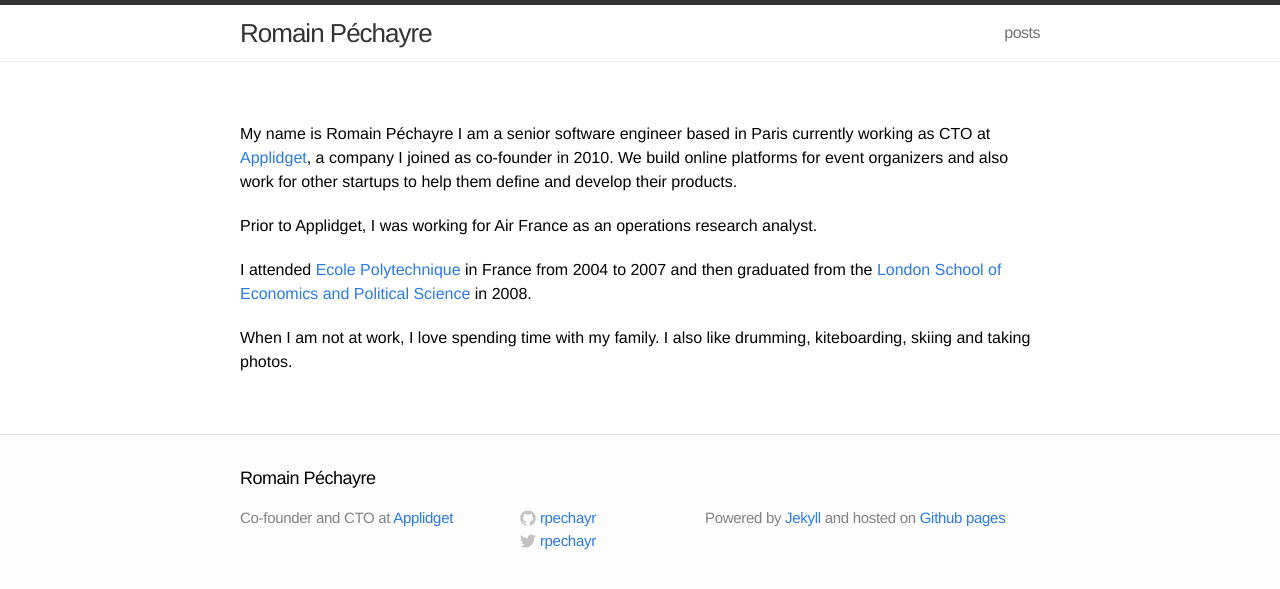
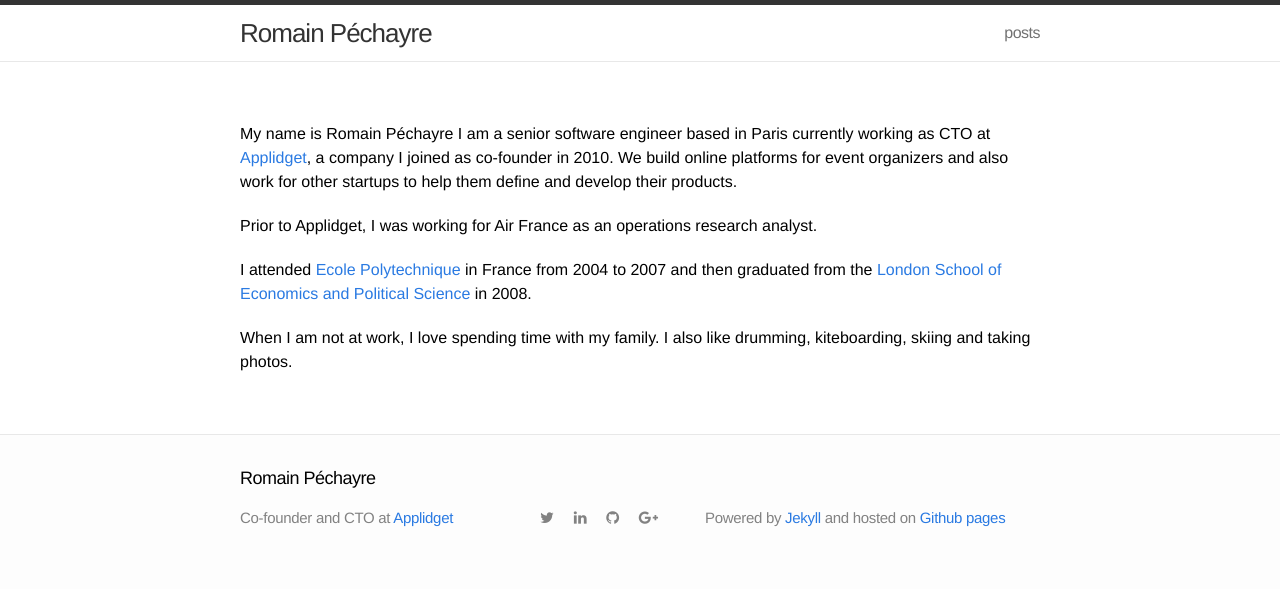
Before and after one commit to rpechayr/old-www, a Jekyll site: the page built from about.md, in a window 1280 px wide. Shown: the top 589 px of the page. Built offline with Jekyll 4.4.1, drawn with Linux system fonts in a browser that asks for light colours; nearby versions of some CDN libraries.

Commit message:
Social network icons

```diff
--- a/_includes/footer.html
+++ b/_includes/footer.html
@@ -11,43 +11,27 @@
     </div>
 
     <div class="footer-col-2 column">
-      <ul>
-        {% if site.github_username %}<li>
-          <a href="https://github.com/{{ site.github_username }}">
-            <span class="icon github">
-              <svg version="1.1" class="github-icon-svg" xmlns="http://www.w3.org/2000/svg" xmlns:xlink="http://www.w3.org/1999/xlink" x="0px" y="0px"
-                 viewBox="0 0 16 16" enable-background="new 0 0 16 16" xml:space="preserve">
-                <path fill-rule="evenodd" clip-rule="evenodd" fill="#C2C2C2" d="M7.999,0.431c-4.285,0-7.76,3.474-7.76,7.761
-                c0,3.428,2.223,6.337,5.307,7.363c0.388,0.071,0.53-0.168,0.53-0.374c0-0.184-0.007-0.672-0.01-1.32
-                c-2.159,0.469-2.614-1.04-2.614-1.04c-0.353-0.896-0.862-1.135-0.862-1.135c-0.705-0.481,0.053-0.472,0.053-0.472
-                c0.779,0.055,1.189,0.8,1.189,0.8c0.692,1.186,1.816,0.843,2.258,0.645c0.071-0.502,0.271-0.843,0.493-1.037
-                C4.86,11.425,3.049,10.76,3.049,7.786c0-0.847,0.302-1.54,0.799-2.082C3.768,5.507,3.501,4.718,3.924,3.65
-                c0,0,0.652-0.209,2.134,0.796C6.677,4.273,7.34,4.187,8,4.184c0.659,0.003,1.323,0.089,1.943,0.261
-                c1.482-1.004,2.132-0.796,2.132-0.796c0.423,1.068,0.157,1.857,0.077,2.054c0.497,0.542,0.798,1.235,0.798,2.082
-                c0,2.981-1.814,3.637-3.543,3.829c0.279,0.24,0.527,0.713,0.527,1.437c0,1.037-0.01,1.874-0.01,2.129
-                c0,0.208,0.14,0.449,0.534,0.373c3.081-1.028,5.302-3.935,5.302-7.362C15.76,3.906,12.285,0.431,7.999,0.431z"/>
-              </svg>
-            </span>
-            <span class="username">{{ site.github_username }}</span>
+      <ul class="profile-icons">
+        <li>
+          <a href="https://twitter.com/rpechayr" title="Follow me on Twitter">
+            <i class="fa fa-twitter"></i>
           </a>
-        </li>{% endif %}
-        {% if site.twitter_username %}<li>
-          <a href="https://twitter.com/{{ site.twitter_username }}">
-            <span class="icon twitter">
-              <svg version="1.1" class="twitter-icon-svg" xmlns="http://www.w3.org/2000/svg" xmlns:xlink="http://www.w3.org/1999/xlink" x="0px" y="0px"
-                 viewBox="0 0 16 16" enable-background="new 0 0 16 16" xml:space="preserve">
-                <path fill="#C2C2C2" d="M15.969,3.058c-0.586,0.26-1.217,0.436-1.878,0.515c0.675-0.405,1.194-1.045,1.438-1.809
-                c-0.632,0.375-1.332,0.647-2.076,0.793c-0.596-0.636-1.446-1.033-2.387-1.033c-1.806,0-3.27,1.464-3.27,3.27
-                c0,0.256,0.029,0.506,0.085,0.745C5.163,5.404,2.753,4.102,1.14,2.124C0.859,2.607,0.698,3.168,0.698,3.767
-                c0,1.134,0.577,2.135,1.455,2.722C1.616,6.472,1.112,6.325,0.671,6.08c0,0.014,0,0.027,0,0.041c0,1.584,1.127,2.906,2.623,3.206
-                C3.02,9.402,2.731,9.442,2.433,9.442c-0.211,0-0.416-0.021-0.615-0.059c0.416,1.299,1.624,2.245,3.055,2.271
-                c-1.119,0.877-2.529,1.4-4.061,1.4c-0.264,0-0.524-0.015-0.78-0.046c1.447,0.928,3.166,1.469,5.013,1.469
-                c6.015,0,9.304-4.983,9.304-9.304c0-0.142-0.003-0.283-0.009-0.423C14.976,4.29,15.531,3.714,15.969,3.058z"/>
-              </svg>
-            </span>
-            <span class="username">{{ site.twitter_username }}</span>
+        </li>
+        <li>
+          <a href="http://fr.linkedin.com/pub/romain-pechayre/11/306/213" title="LinkedIn profile">
+            <i class="fa fa-linkedin"></i>
           </a>
-        </li>{% endif %}
+        </li>
+        <li>
+          <a href="https://github.com/rpechayr" title="Github profile">
+            <i class="fa fa-github"></i>
+          </a>
+        </li>
+        <li>
+          <a href="https://plus.google.com/+RomainPechayre?rel=author" title="Google +">
+            <i class="fa fa-google-plus"></i>
+          </a>
+        </li>
       </ul>
     </div>
 
--- a/_includes/head.html
+++ b/_includes/head.html
@@ -8,5 +8,6 @@
 
     <!-- Custom CSS -->
     <link rel="stylesheet" href="{{ "/css/main.css" | prepend: site.baseurl }}">
+    <link href="//maxcdn.bootstrapcdn.com/font-awesome/4.1.0/css/font-awesome.min.css" rel="stylesheet">
 
 </head>
--- a/css/main.css
+++ b/css/main.css
@@ -258,6 +258,12 @@ a:visited { color: #205caa; }
   border-radius: 3px;
 }
 
+.profile-icons li a {
+  float: left;
+  margin-left: 20px;
+  color: #828282;
+}
+
 .post pre.terminal code { background-color: #333; }
 
 /* Syntax highlighting styles */
```
